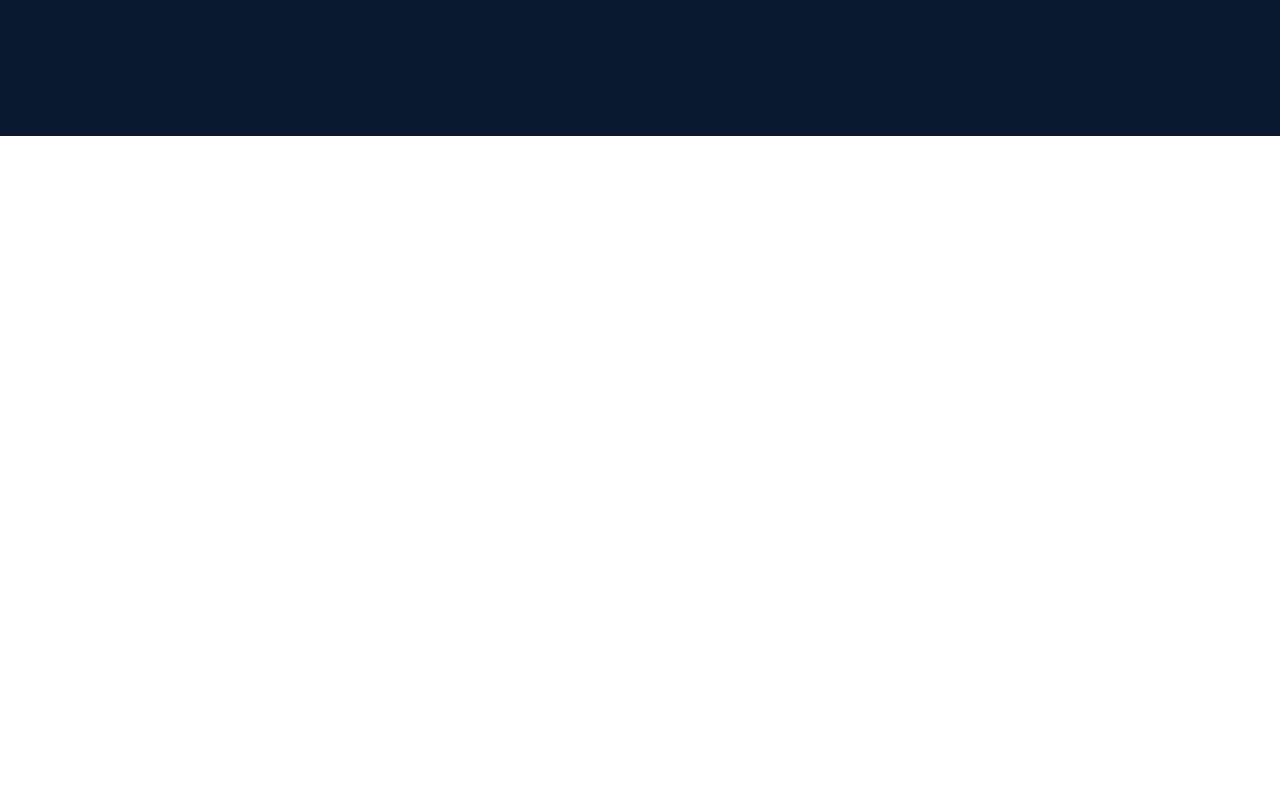
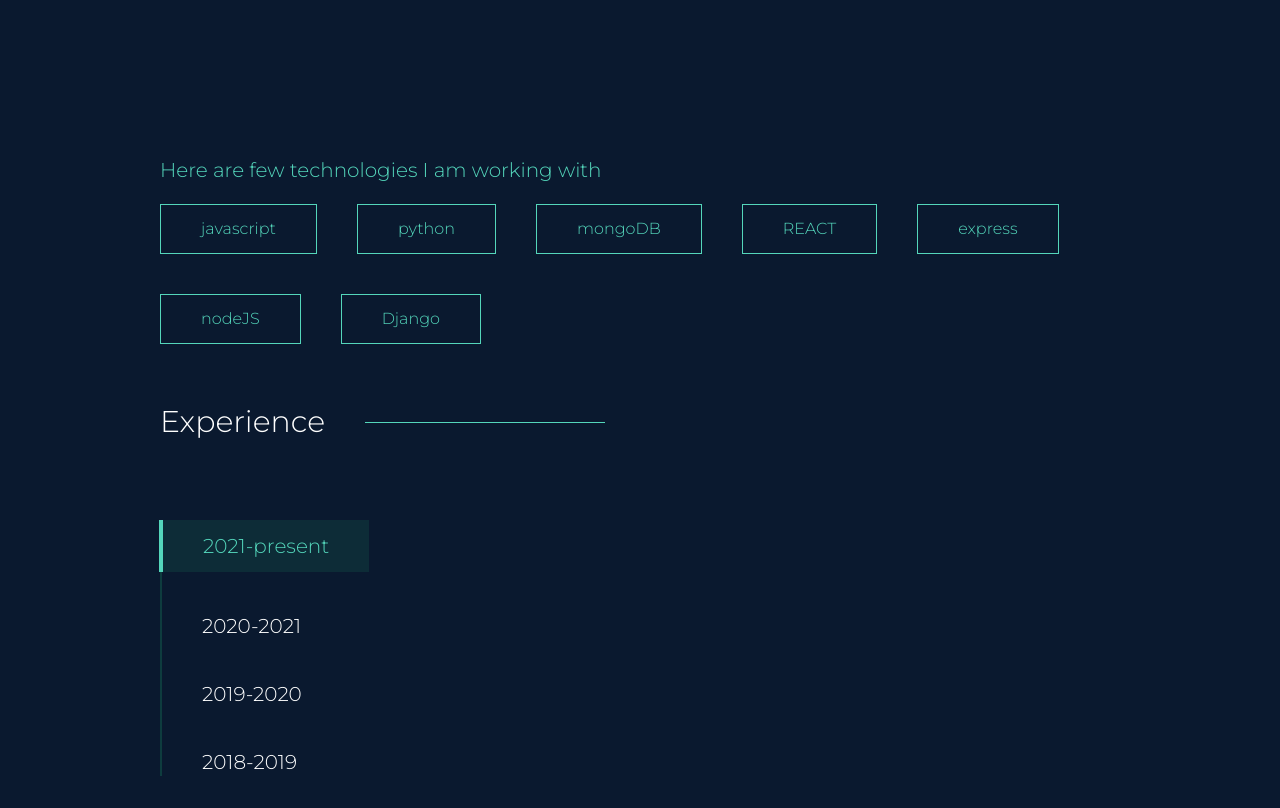
Before and after one commit to shripalp/mern-portfolio, a React (Create React App) app in the folder client/: page / in a window 1280 px wide. Shown: the part 1260-2068 px from the top of the page. Before the commit the page ends 1396 px from the top, so only its background shows below. Built offline with nearby package versions, Linux system fonts and the light colour scheme; no server answers.

Commit message:
experience part 1

```diff
--- a/client/src/pages/Home/About.js
+++ b/client/src/pages/Home/About.js
@@ -2,11 +2,21 @@ import React from "react";
 import SectionTitle from "../../components/SectionTitle";
 
 function About() {
+  const skills = [
+    "javascript",
+    "python",
+    "mongoDB",
+    "REACT",
+    "express",
+    "nodeJS",
+    "Django",
+  ];
+
   return (
     <div>
       <SectionTitle title="About" />
-      <div className="flex w-full items-center">
-        <div className="h-[70vh] w-1/2">
+      <div className="flex w-full items-center sm:flex-col">
+        <div className="h-[70vh] w-1/2 sm:w-full">
           <lottie-player
             src="https://assets3.lottiefiles.com/private_files/lf30_obidsi0t.json"
             background="transparent"
@@ -14,9 +24,23 @@ function About() {
             autoplay
           ></lottie-player>
         </div>
-        <div className="flex flex-col gap-5 w-1/2">
+        <div className="flex flex-col gap-5 w-1/2 sm:w-full">
           <p className="text-white">hello</p>
           <p className="text-white">my name is shripal</p>
+        </div>
+      </div>
+      <div className="py-5">
+        <h1 className="text-tertiary text-xl">
+          Here are few technologies I am working with
+        </h1>
+        <div className="flex flex-wrap gap-10 mt-5">
+          {skills.map((skill, index) => (
+            <div className="border border-tertiary py-3 px-10">
+              <h1 className="text-tertiary" key={index}>
+                {skill}
+              </h1>
+            </div>
+          ))}
         </div>
       </div>
     </div>
--- /dev/null
+++ b/client/src/pages/Home/Experiences.js
@@ -0,0 +1,37 @@
+import React from "react";
+import SectionTitle from "../../components/SectionTitle";
+import { experiences } from "../../resources/experiences";
+
+function Experiences() {
+  const [selectedItemIndex, setSelectedItemIndex] = React.useState(0);
+  return (
+    <div>
+      <SectionTitle title="Experience" />
+      <div className="flex py-10">
+        <div className="flex flex-col gap-10 border-l-2 border-[#135e4c82]">
+          {experiences.map((exp, index) => (
+            <div
+              onClick={() => {
+                setSelectedItemIndex(index);
+              }}
+              className="cursor-pointer"
+            >
+              <h1
+                className={`text-xl px-10 ${
+                  selectedItemIndex === index
+                    ? "text-tertiary border-tertiary border-l-4 -ml-[3px] bg-[#1a7f5a31] py-3"
+                    : "text-white"
+                }`}
+              >
+                {exp.period}
+              </h1>
+            </div>
+          ))}
+        </div>
+        <div></div>
+      </div>
+    </div>
+  );
+}
+
+export default Experiences;
--- a/client/src/pages/Home/Intro.js
+++ b/client/src/pages/Home/Intro.js
@@ -4,8 +4,8 @@ function Intro() {
   return (
     <div className="h-[80vh] bg-primary flex flex-col items-start justify-center gap-8 py-10">
       <h1 className="text-white">Hi, I am</h1>
-      <h1 className="text-7xl text-secondary font-semibold">Shripal Parikh</h1>
-      <h1 className="text-7xl text-white font-semibold">I build things for the web</h1>
+      <h1 className="text-7xl sm:text-3xl text-secondary font-semibold">Shripal Parikh</h1>
+      <h1 className="text-7xl sm:text-3xl text-white font-semibold">I build things for the web</h1>
       <p className="text-white w-2/3">I am full stack developer.  I live in Canada and build websites that help small businesses</p>
       <button className="border-2 border-tertiary text-tertiary px-10 py-3 rounded">Get started</button>
 
--- a/client/src/pages/Home/index.js
+++ b/client/src/pages/Home/index.js
@@ -2,14 +2,16 @@ import React from "react";
 import Header from "../../components/Header";
 import Intro from "./Intro";
 import About from "./About";
+import Experiences from "./Experiences";
 
 function Home() {
   return (
     <div>
       <Header />
-      <div className="bg-primary px-40">
+      <div className="bg-primary px-40 sm:px-5">
         <Intro />
         <About />
+        <Experiences />
       </div>
     </div>
   );
--- /dev/null
+++ b/client/src/resources/experiences.js
@@ -0,0 +1,30 @@
+export const experiences = [
+  {
+    _id: "1",
+    company: "shytech",
+    title: "tech1",
+    period: "2021-present",
+    description: "lorem",
+  },
+  {
+    _id: "2",
+    company: "shytech2",
+    title: "tech2",
+    period: "2020-2021",
+    description: "lorem",
+  },
+  {
+    _id: "3",
+    company: "shytech3",
+    title: "tech3",
+    period: "2019-2020",
+    description: "lorem",
+  },
+  {
+    _id: "4",
+    company: "shytech",
+    title: "tech4",
+    period: "2018-2019",
+    description: "lorem",
+  },
+];
--- a/client/tailwind.config.js
+++ b/client/tailwind.config.js
@@ -5,6 +5,11 @@ module.exports = {
     extend: {
       colors: { primary: "#0A192F", secondary: "#F97316", tertiary: "#54D6BB" },
     },
+    screens: {
+      lg: { max: "2023px" },
+
+      sm: { max: "1000px" },
+    },
   },
   plugins: [],
 };
```
